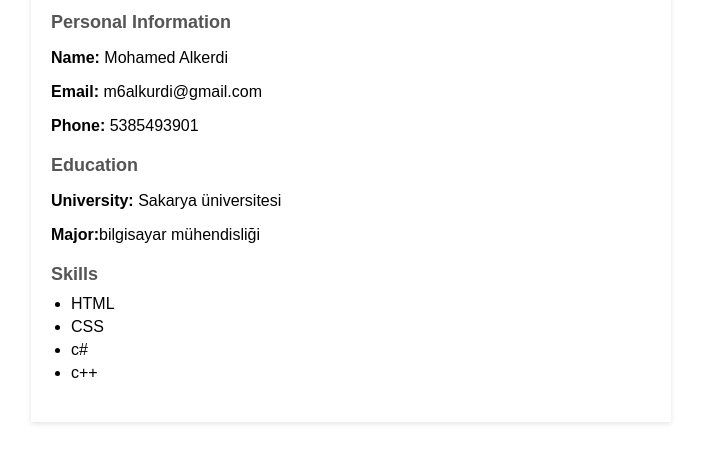
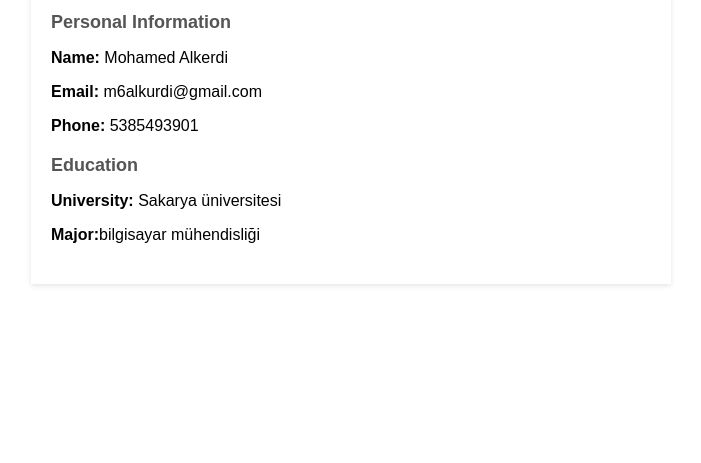
Before and after one commit to Mohamedalkerdi/g2112odev, a plain HTML site: page resume.html in a window 1280 px wide. Shown: the part 127-590 px from the top of the page, without its empty margins (289-990 px from the left). Drawn offline with Linux system fonts and the light colour scheme.

Commit message:
duzeltme

```diff
--- a/resume.html
+++ b/resume.html
@@ -72,7 +72,7 @@
     <h1>My Resume</h1>
 
     <div class="photo">
-      <img src="path_to_your_photo.jpg" alt="My Photo">
+      <img src="" alt="My Photo">
     </div>
 
     <div class="section">
@@ -87,13 +87,3 @@
       <p><span class="highlight">University:</span> Sakarya üniversitesi </p>
       <p><span class="highlight">Major:</span>bilgisayar mühendisliği </p>
     </div>
-
-    <div class="section">
-        <h2>Skills</h2>
-        <ul>
-          <li>HTML</li>
-          <li>CSS</li>
-          <li>c#</li>
-          <li>c++</li>
-        </ul>
-      </div>
```
Also changed, not shown: MyCıty.html (+1 -1 lines).
